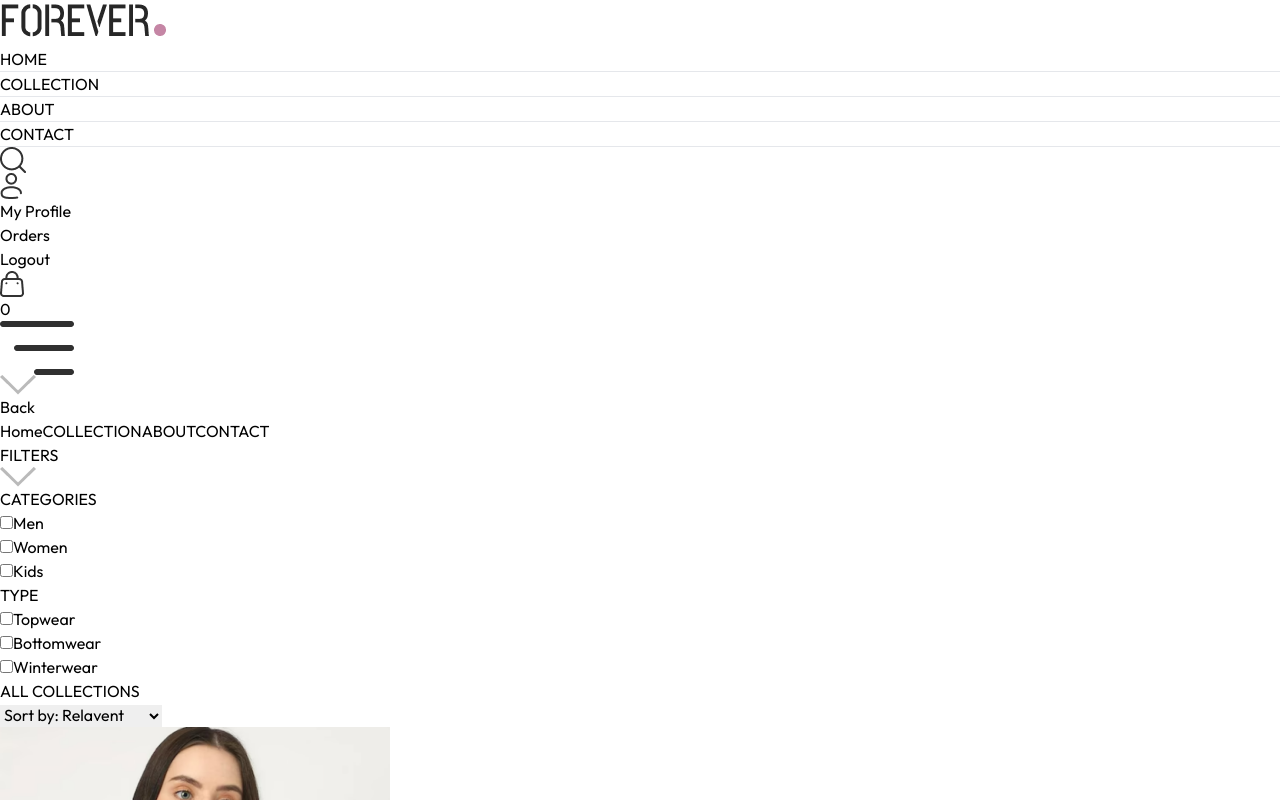
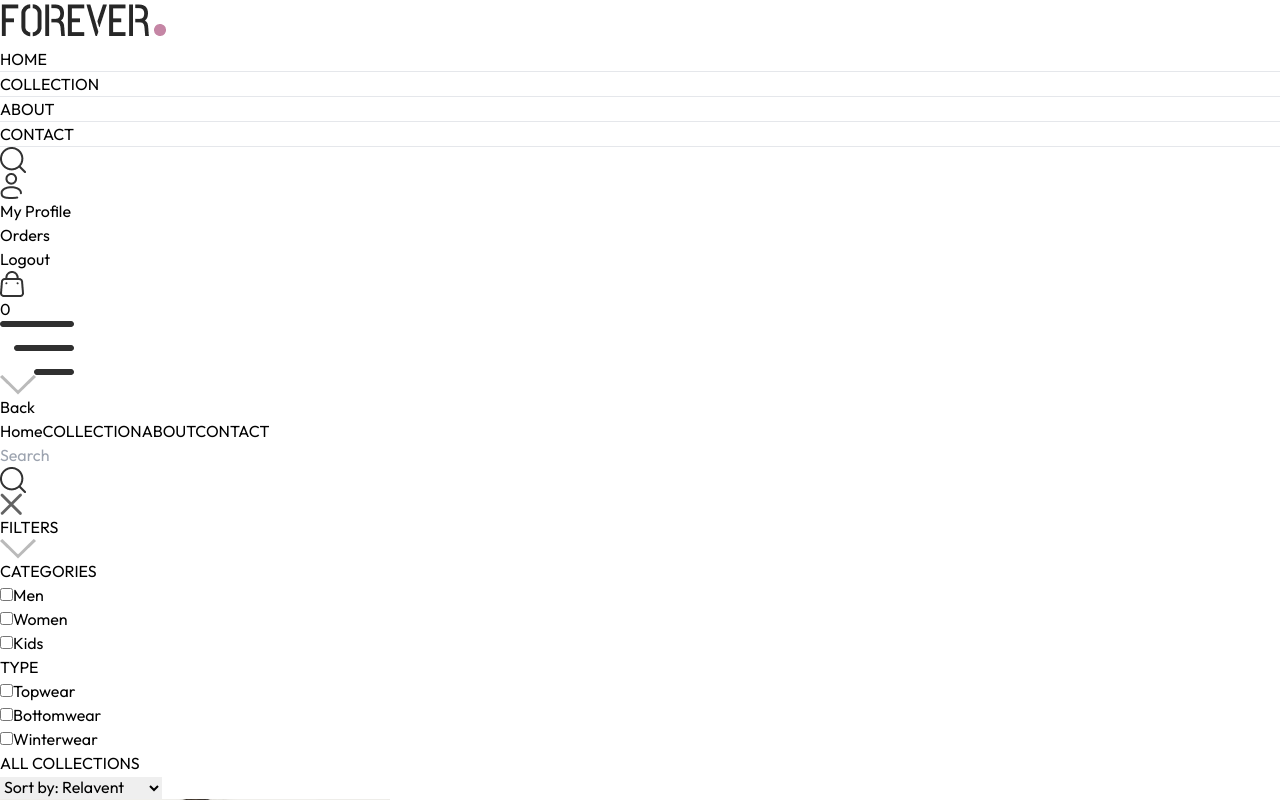
Before and after one commit to lordgreg003/mini-onlinestore, a React (Vite) app: page /collection in a window 1280 px wide. Both pictures are taken after a click on the picture 13 px from the left and 160 px from the top of the page. Shown: the top 800 px of the page. Built offline with nearby package versions, Linux system fonts and the light colour scheme.

Commit message:
added searchbar

```diff
--- a/src/App.jsx
+++ b/src/App.jsx
@@ -10,10 +10,12 @@
 import Orders from "./pages/Orders";
 import Navbar from "./components/Navbar";
 import Footer from "./components/Footer";
+import SearchBar from "./components/SearchBar";
 const App = () => {
   return (
     <div className="px-4 sm:px-[5vw] md:px-[7vw] lg:px-[9vw]">
       <Navbar />
+      <SearchBar />
       <Routes>
         <Route path="/" element={<Home />} />
         <Route path="/collection" element={<Collection />} />
--- a/src/assets/assets.js
+++ b/src/assets/assets.js
@@ -64,6 +64,7 @@
 import quality_icon from "./quality_icon.png";
 import search_icon from "./search_icon.png";
 import support_img from "./support_img.png";
+import cross_icon from "./cross_icon.png";
 
 export const assets = {
   logo,
@@ -79,6 +80,7 @@
   quality_icon,
   search_icon,
   support_img,
+  cross_icon,
 };
 
 export const products = [
--- a/src/components/Navbar.jsx
+++ b/src/components/Navbar.jsx
@@ -1,9 +1,12 @@
 import { useState } from "react";
 import { assets } from "../assets/assets";
 import { NavLink, Link } from "react-router-dom";
+import { useContext } from "react";
+import { ShopContext } from "../context/ShopContext";
 
 const Navbar = () => {
   const [visible, Setvisible] = useState(false);
+  const { setShowSearch } = useContext(ShopContext);
   return (
     <div className="flex items-center justify-between py-5 font-medium ">
       <Link to="/">
@@ -29,6 +32,7 @@
       </ul>
       <div className="flex items-center gap-6">
         <img
+        onClick={()=> setShowSearch(true)}
           src={assets.search_icon}
           className="w-5 cursor-pointer "
           alt="search-icon"
--- /dev/null
+++ b/src/components/SearchBar.jsx
@@ -0,0 +1,30 @@
+import { useContext } from "react";
+import { ShopContext } from "../context/ShopContext";
+import { assets } from "../assets/assets";
+
+const SearchBar = () => {
+  const { search, setsearch, showSearch, setShowSearch } =
+    useContext(ShopContext);
+  return showSearch ? (
+    <div className="border-t border-b bg-gray-50 text-center">
+      <div className="inline-flex items-center justify-center border border-gray-400 px-5 py-2 my-5 mx-3 rounded-full w-3/4 sm:w-1/2">
+        <input
+          value={search}
+          onChange={(e) => setsearch(e.target.value)}
+          className="flex-1 outline-none bg-inherit text-sm "
+          type="text"
+          placeholder="Search"
+        />
+        <img className="w-4" src={assets.search_icon} alt="search-icon" />
+      </div>
+      <img
+        onClick={() => setShowSearch(false)}
+        className="inline w-3 cursor-pointer"
+        src={assets.cross_icon}
+        alt="cross-icon"
+      />
+    </div>
+  ) : null;
+};
+
+export default SearchBar;
--- a/src/context/ShopContext.jsx
+++ b/src/context/ShopContext.jsx
@@ -1,4 +1,4 @@
-import { createContext } from "react";
+import { createContext, useState } from "react";
 import { products } from "../assets/assets";
 
 export const ShopContext = createContext();
@@ -6,11 +6,17 @@
 const ShopContextProvider = (props) => {
   const currency = "$";
   const delivery_fee = "10";
+  const [search, setsearch] = useState("");
+  const [showSearch, setShowSearch] = useState(false);
 
   const value = {
     products,
     currency,
     delivery_fee,
+    search,
+    setsearch,
+    showSearch,
+    setShowSearch,
   };
 
   return (
--- a/src/pages/Collection.jsx
+++ b/src/pages/Collection.jsx
@@ -1,3 +1,4 @@
+/* eslint-disable react-hooks/exhaustive-deps */
 import { useContext, useEffect, useState } from "react";
 import { ShopContext } from "../context/ShopContext";
 import { assets } from "../assets/assets";
@@ -10,6 +11,7 @@
   const [filterProducts, setFilterProducts] = useState([]);
   const [category, setCategory] = useState([]);
   const [subCategory, setSubCategory] = useState([]);
+  const [sortType, setSortType] = useState("relavent");
 
   const toggleCategory = (e) => {
     if (category.includes(e.target.value)) {
@@ -44,13 +46,28 @@
     setFilterProducts(productsCopy);
   };
 
+  const sortProduct = () => {
+    let fpCopy = filterProducts.slice();
+    switch (sortType) {
+      case "low-high":
+        setFilterProducts(fpCopy.sort((a, b) => a.price - b.price));
+        break;
+      case "high-low":
+        setFilterProducts(fpCopy.sort((a, b) => b.price - a.price));
+        break;
+      default:
+        applyFilter();
+        break;
+    }
+  };
+
+  useEffect(() => {
+    sortProduct();
+  }, [sortType]);
+
   useEffect(() => {
     applyFilter();
   }, [category, subCategory]);
-
-  useEffect(() => {
-    setFilterProducts(products);
-  }, [products]);
 
   return (
     <div className="flex flex-col sm:flex-row gap-1 sm:gap-10 pt-10 border-t ">
@@ -147,7 +164,10 @@
         <div className="flex justify-between text-base sm:text-2xl mb-4">
           <Title text1={"ALL"} text2={"COLLECTIONS"} />
           {/* product Sort */}
-          <select className="border-2 border-gray-300 text-sm px-2">
+          <select
+            onChange={(e) => setSortType(e.target.value)}
+            className="border-2 border-gray-300 text-sm px-2"
+          >
             <option value="relavent">Sort by: Relavent</option>
             <option value="low-high">Sort by: Low to High</option>
             <option value="high-low">Sort by: High to Low</option>
```
Also changed, not shown: src/assets/cross_icon.png (added).
